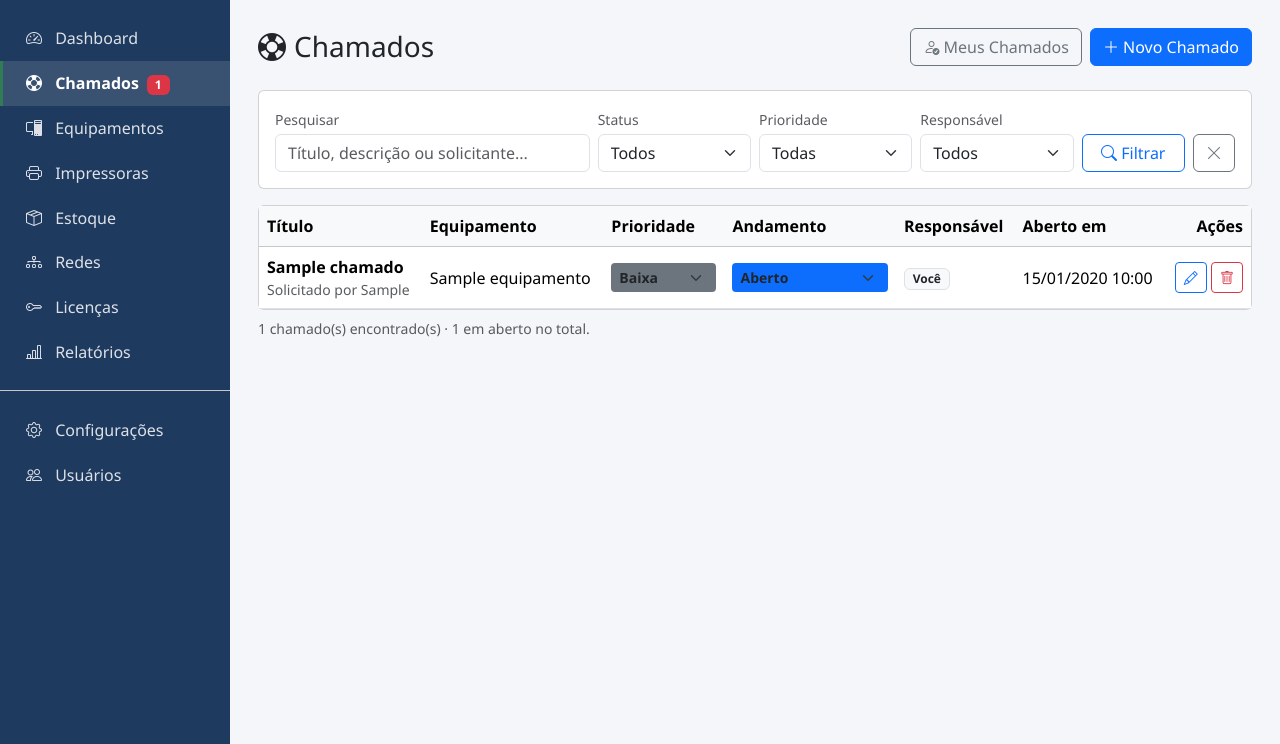
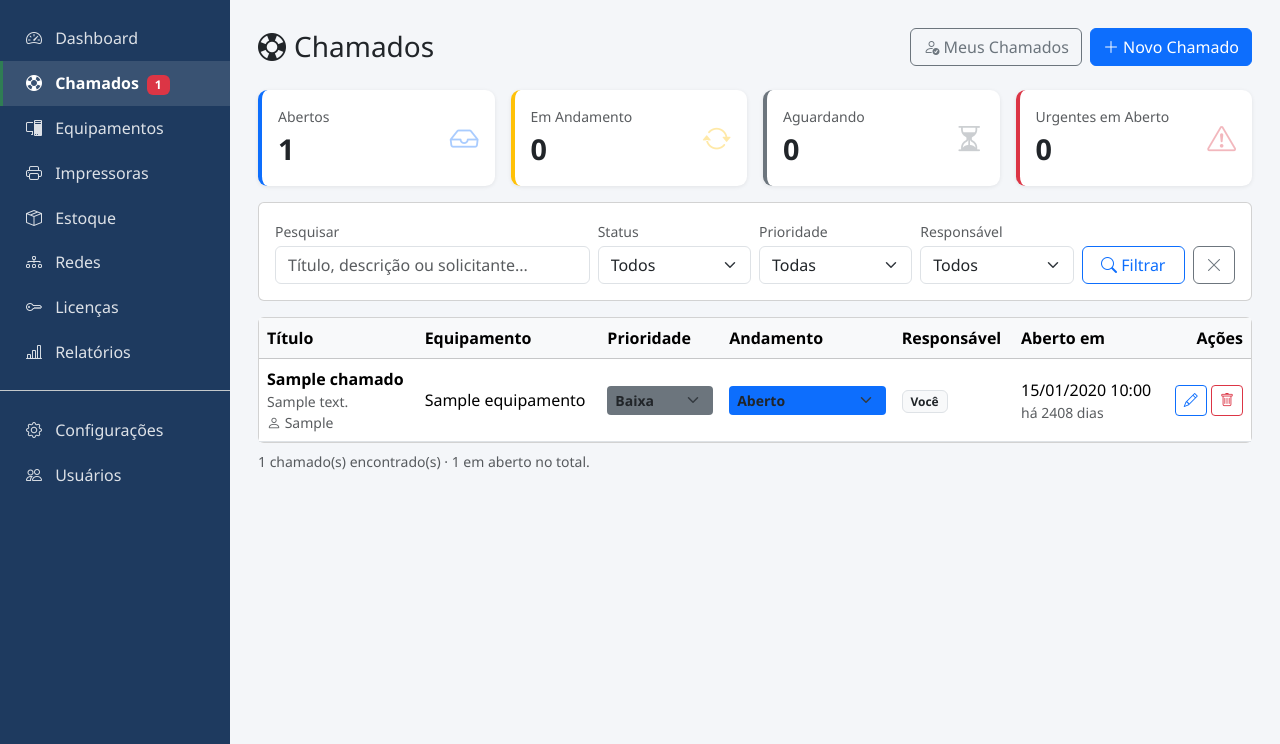
Before and after one commit to SalomaoKonjunski/Web-SCATI, a PHP site: page /web-scati/modules/chamados/index.php in a window 1280 px wide. Shown: the part 56-800 px from the top of the page. Run offline with PHP 8.4, Linux system fonts and the light colour scheme; a user stored in the database is signed in; data comes from the database, SQL or seed files in the repository; tables that the repository leaves empty hold one stand-in row (values such as "Sample post").

Commit message:
Deixa a listagem de Chamados mais completa
Adiciona cartões de resumo no topo (Abertos, Em Andamento, Aguardando,
Urgentes em Aberto), um trecho da descrição e o tempo em aberto (ou
tempo desde a conclusão) em cada linha, e um leve destaque de fundo nas
linhas de chamados urgentes ou de alta prioridade ainda em aberto.

```diff
--- a/web-scati/web-scati/assets/css/style.css
+++ b/web-scati/web-scati/assets/css/style.css
@@ -84,6 +84,14 @@ body {
 
 .estoque-baixo {
     background-color: #fdecea !important;
+}
+
+.chamado-urgente {
+    background-color: #fdecea !important;
+}
+
+.chamado-alta {
+    background-color: #fff8e6 !important;
 }
 
 @media (max-width: 767.98px) {
--- a/web-scati/web-scati/modules/chamados/index.php
+++ b/web-scati/web-scati/modules/chamados/index.php
@@ -55,6 +55,28 @@ $usuarios = $pdo->query('SELECT id, usuario FROM usuarios ORDER BY usuario')->fe
 
 $totalAbertos = (int) $pdo->query("SELECT COUNT(*) FROM chamados WHERE status NOT IN ('Concluído', 'Cancelado')")->fetchColumn();
 
+// Cartões de resumo (contagens gerais, sem considerar os filtros da tela).
+$totalPorStatus = $pdo->query('SELECT status, COUNT(*) AS total FROM chamados GROUP BY status')->fetchAll(PDO::FETCH_KEY_PAIR);
+$kpiAberto = (int) ($totalPorStatus['Aberto'] ?? 0);
+$kpiAndamento = (int) ($totalPorStatus['Em andamento'] ?? 0);
+$kpiAguardando = (int) ($totalPorStatus['Aguardando'] ?? 0);
+$kpiUrgentes = (int) $pdo->query(
+    "SELECT COUNT(*) FROM chamados WHERE prioridade IN ('Alta', 'Urgente') AND status NOT IN ('Concluído', 'Cancelado')"
+)->fetchColumn();
+
+/**
+ * Retorna "há N dia(s)"/"hoje" a partir de uma data, para indicar o tempo
+ * em aberto (ou tempo desde a conclusão) de um chamado.
+ */
+function tempoDecorrido(string $dataHora): string
+{
+    $dias = (int) floor((strtotime('today') - strtotime(date('Y-m-d', strtotime($dataHora)))) / 86400);
+    if ($dias <= 0) {
+        return 'hoje';
+    }
+    return 'há ' . $dias . ' dia' . ($dias > 1 ? 's' : '');
+}
+
 include __DIR__ . '/../../includes/header.php';
 ?>
 
@@ -65,6 +87,53 @@ include __DIR__ . '/../../includes/header.php';
             <i class="bi bi-person-check"></i> Meus Chamados
         </a>
         <a href="form.php" class="btn btn-primary"><i class="bi bi-plus-lg"></i> Novo Chamado</a>
+    </div>
+</div>
+
+<div class="row g-3 mb-3">
+    <div class="col-6 col-md-3">
+        <div class="card scati-kpi-card border-start border-4 border-primary">
+            <div class="card-body d-flex justify-content-between align-items-center">
+                <div>
+                    <div class="text-muted small">Abertos</div>
+                    <div class="kpi-value"><?= $kpiAberto ?></div>
+                </div>
+                <i class="bi bi-inbox kpi-icon text-primary"></i>
+            </div>
+        </div>
+    </div>
+    <div class="col-6 col-md-3">
+        <div class="card scati-kpi-card border-start border-4 border-warning">
+            <div class="card-body d-flex justify-content-between align-items-center">
+                <div>
+                    <div class="text-muted small">Em Andamento</div>
+                    <div class="kpi-value"><?= $kpiAndamento ?></div>
+                </div>
+                <i class="bi bi-arrow-repeat kpi-icon text-warning"></i>
+            </div>
+        </div>
+    </div>
+    <div class="col-6 col-md-3">
+        <div class="card scati-kpi-card border-start border-4 border-secondary">
+            <div class="card-body d-flex justify-content-between align-items-center">
+                <div>
+                    <div class="text-muted small">Aguardando</div>
+                    <div class="kpi-value"><?= $kpiAguardando ?></div>
+                </div>
+                <i class="bi bi-hourglass-split kpi-icon text-secondary"></i>
+            </div>
+        </div>
+    </div>
+    <div class="col-6 col-md-3">
+        <div class="card scati-kpi-card border-start border-4 border-danger">
+            <div class="card-body d-flex justify-content-between align-items-center">
+                <div>
+                    <div class="text-muted small">Urgentes em Aberto</div>
+                    <div class="kpi-value"><?= $kpiUrgentes ?></div>
+                </div>
+                <i class="bi bi-exclamation-triangle kpi-icon text-danger"></i>
+            </div>
+        </div>
     </div>
 </div>
 
@@ -130,11 +199,27 @@ include __DIR__ . '/../../includes/header.php';
                     <tr><td colspan="7" class="text-center text-muted py-4">Nenhum chamado encontrado.</td></tr>
                 <?php endif; ?>
                 <?php foreach ($chamados as $chamado): ?>
-                    <tr data-href="form.php?id=<?= (int) $chamado['id'] ?>">
+                    <?php
+                        $emAberto = !in_array($chamado['status'], ['Concluído', 'Cancelado'], true);
+                        $classeLinha = '';
+                        if ($emAberto && $chamado['prioridade'] === 'Urgente') {
+                            $classeLinha = 'chamado-urgente';
+                        } elseif ($emAberto && $chamado['prioridade'] === 'Alta') {
+                            $classeLinha = 'chamado-alta';
+                        }
+                        $descricaoResumo = $chamado['descricao'] !== null ? trim($chamado['descricao']) : '';
+                        if (mb_strlen($descricaoResumo) > 90) {
+                            $descricaoResumo = mb_substr($descricaoResumo, 0, 90) . '…';
+                        }
+                    ?>
+                    <tr data-href="form.php?id=<?= (int) $chamado['id'] ?>" class="<?= $classeLinha ?>">
                         <td>
                             <strong><?= e($chamado['titulo']) ?></strong>
+                            <?php if ($descricaoResumo !== ''): ?>
+                                <div class="small text-muted"><?= e($descricaoResumo) ?></div>
+                            <?php endif; ?>
                             <?php if (!empty($chamado['solicitante'])): ?>
-                                <div class="small text-muted">Solicitado por <?= e($chamado['solicitante']) ?></div>
+                                <div class="small text-muted"><i class="bi bi-person"></i> <?= e($chamado['solicitante']) ?></div>
                             <?php endif; ?>
                         </td>
                         <td>
@@ -179,7 +264,14 @@ include __DIR__ . '/../../includes/header.php';
                                 </a>
                             <?php endif; ?>
                         </td>
-                        <td><?= formatDateTime($chamado['criado_em']) ?></td>
+                        <td>
+                            <?= formatDateTime($chamado['criado_em']) ?>
+                            <?php if ($emAberto): ?>
+                                <div class="small text-muted"><?= e(tempoDecorrido($chamado['criado_em'])) ?></div>
+                            <?php elseif (!empty($chamado['concluido_em'])): ?>
+                                <div class="small text-muted">Concluído <?= e(tempoDecorrido($chamado['concluido_em'])) ?></div>
+                            <?php endif; ?>
+                        </td>
                         <td class="text-end">
                             <a href="form.php?id=<?= (int) $chamado['id'] ?>" class="btn btn-sm btn-outline-primary" title="Editar"><i class="bi bi-pencil"></i></a>
                             <a href="delete.php?id=<?= (int) $chamado['id'] ?>" class="btn btn-sm btn-outline-danger js-confirm-delete"
```
